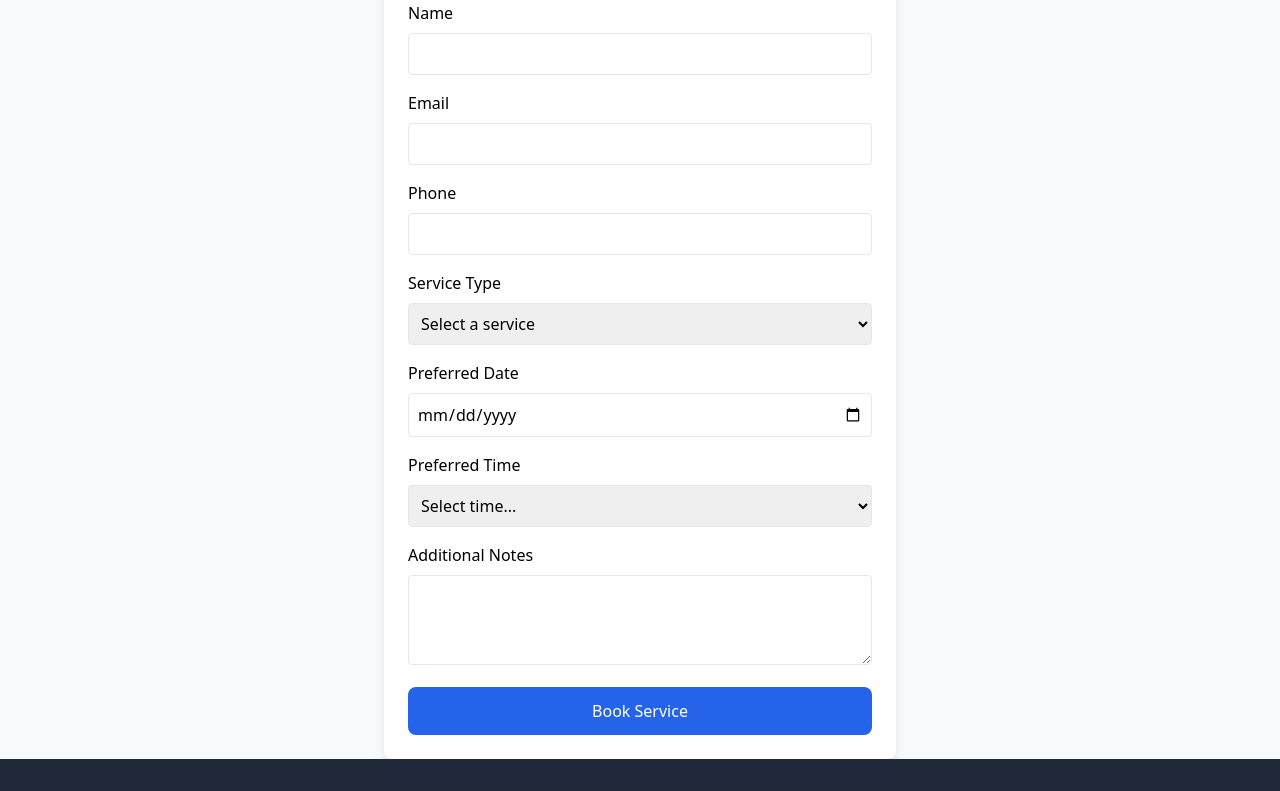
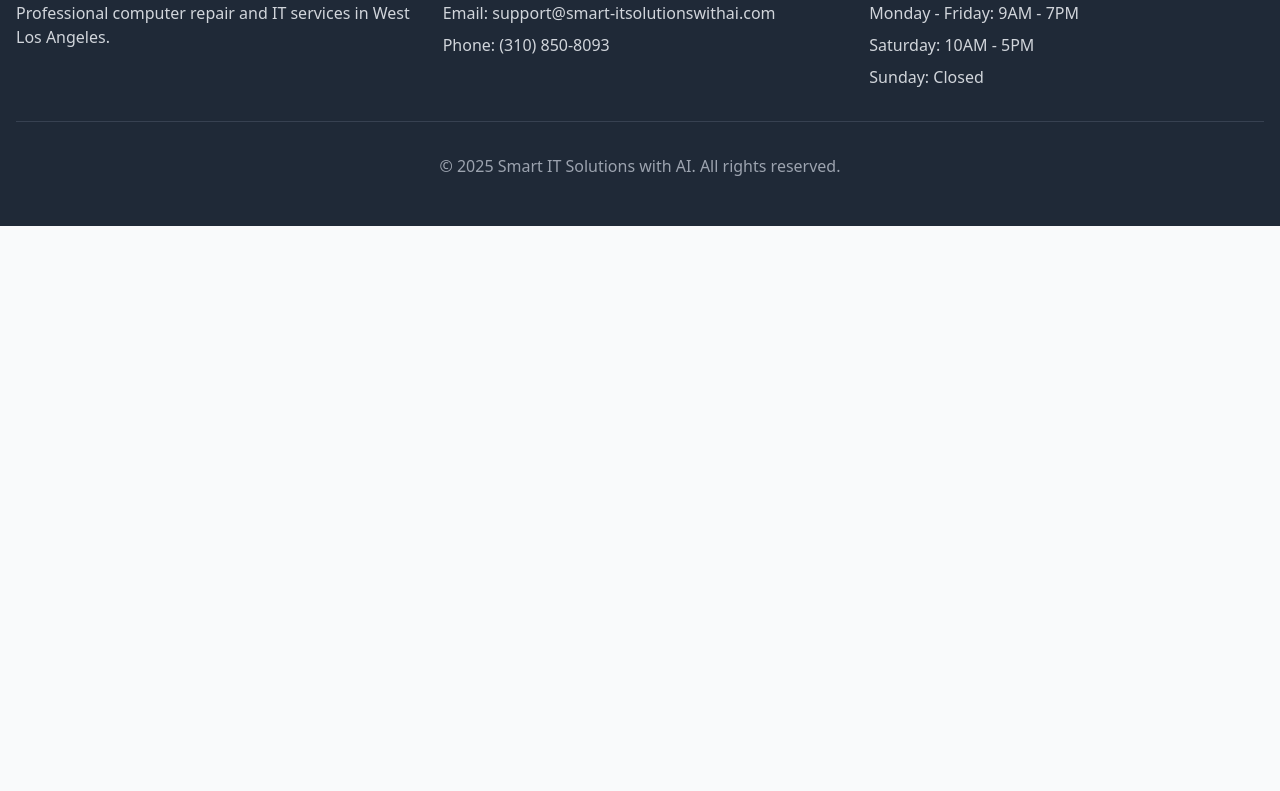
Before and after one commit to starFighter61/west-la-computer-expert, a website: page index.html in a window 1280 px wide. Shown: the part 2535-3326 px from the top of the page. After the commit the page ends 2761 px from the top, so only its background shows below. Drawn offline with nearby package versions, Linux system fonts and the light colour scheme.

Commit message:
Fix booking form and button functionality

```diff
--- a/index.html
+++ b/index.html
@@ -341,7 +341,7 @@
                         <h3 class="text-xl font-semibold mb-2">Hardware Repair</h3>
                         <p class="text-gray-600 mb-4">Expert diagnosis and repair of computer hardware issues</p>
                         <div class="text-blue-600 font-medium mb-4">Starting from $49</div>
-                        <button class="bg-blue-600 text-white px-6 py-2 rounded-lg hover:bg-blue-700 transition duration-200 w-full" data-service="Hardware Repair">
+                        <button class="book-service-btn bg-blue-600 text-white px-6 py-2 rounded-lg hover:bg-blue-700 transition duration-200 w-full" data-service="Hardware Repair">
                             Book Now
                         </button>
                     </div>
@@ -355,7 +355,7 @@
                         <h3 class="text-xl font-semibold mb-2">Data Recovery</h3>
                         <p class="text-gray-600 mb-4">Professional recovery of lost or corrupted data</p>
                         <div class="text-blue-600 font-medium mb-4">Starting from $79</div>
-                        <button class="bg-blue-600 text-white px-6 py-2 rounded-lg hover:bg-blue-700 transition duration-200 w-full" data-service="Data Recovery">
+                        <button class="book-service-btn bg-blue-600 text-white px-6 py-2 rounded-lg hover:bg-blue-700 transition duration-200 w-full" data-service="Data Recovery">
                             Book Now
                         </button>
                     </div>
@@ -368,8 +368,8 @@
                         </div>
                         <h3 class="text-xl font-semibold mb-2">Virus Removal</h3>
                         <p class="text-gray-600 mb-4">Complete virus and malware removal service</p>
-                        <div class="text-blue-600 font-medium mb-4">Starting from $59</div>
-                        <button class="bg-blue-600 text-white px-6 py-2 rounded-lg hover:bg-blue-700 transition duration-200 w-full" data-service="Virus Removal">
+                        <div class="text-blue-600 font-medium mb-4">Starting from $69</div>
+                        <button class="book-service-btn bg-blue-600 text-white px-6 py-2 rounded-lg hover:bg-blue-700 transition duration-200 w-full" data-service="Virus Removal">
                             Book Now
                         </button>
                     </div>
@@ -388,26 +388,27 @@
         </div>
     </main>
 
-    <div id="booking-form">
+    <div id="booking-form" style="display: none;">
         <div class="container mx-auto px-4">
             <h2 class="text-3xl font-bold text-center mb-8">Book a Service</h2>
             <form id="service-booking-form" class="max-w-lg mx-auto bg-white p-6 rounded-lg shadow-lg">
                 <div class="space-y-4">
                     <div>
-                        <label for="booking-name" class="block mb-2 font-medium">Name</label>
-                        <input type="text" id="booking-name" name="booking-name" class="w-full p-2 border rounded" required>
+                        <label for="name" class="block mb-2 font-medium">Name</label>
+                        <input type="text" id="name" name="name" class="w-full p-2 border rounded" required>
                     </div>
                     <div>
-                        <label for="booking-email" class="block mb-2 font-medium">Email</label>
-                        <input type="email" id="booking-email" name="booking-email" class="w-full p-2 border rounded" required>
+                        <label for="email" class="block mb-2 font-medium">Email</label>
+                        <input type="email" id="email" name="email" class="w-full p-2 border rounded" required>
                     </div>
                     <div>
-                        <label for="booking-phone" class="block mb-2 font-medium">Phone</label>
-                        <input type="tel" id="booking-phone" name="booking-phone" class="w-full p-2 border rounded" required>
+                        <label for="phone" class="block mb-2 font-medium">Phone</label>
+                        <input type="tel" id="phone" name="phone" class="w-full p-2 border rounded" required>
                     </div>
                     <div>
-                        <label for="booking-service" class="block mb-2 font-medium">Service Type</label>
-                        <select id="booking-service" name="booking-service" class="w-full p-2 border rounded" required>
+                        <label for="service-type" class="block mb-2 font-medium">Service Type</label>
+                        <input type="hidden" id="service-type" name="service-type">
+                        <select id="service-select" class="w-full p-2 border rounded" required>
                             <option value="">Select a service</option>
                             <option value="Hardware Repair">Hardware Repair</option>
                             <option value="Software Issue">Software Issue</option>
@@ -417,21 +418,8 @@
                         </select>
                     </div>
                     <div>
-                        <label for="booking-date" class="block mb-2 font-medium">Preferred Date</label>
-                        <input type="date" id="booking-date" name="booking-date" class="w-full p-2 border rounded" required>
-                    </div>
-                    <div>
-                        <label for="booking-time" class="block mb-2 font-medium">Preferred Time</label>
-                        <select id="booking-time" name="booking-time" class="w-full p-2 border rounded" required>
-                            <option value="">Select time...</option>
-                            <option value="Morning (9AM - 12PM)">Morning (9AM - 12PM)</option>
-                            <option value="Afternoon (12PM - 4PM)">Afternoon (12PM - 4PM)</option>
-                            <option value="Evening (4PM - 7PM)">Evening (4PM - 7PM)</option>
-                        </select>
-                    </div>
-                    <div>
-                        <label for="booking-notes" class="block mb-2 font-medium">Additional Notes</label>
-                        <textarea id="booking-notes" name="booking-notes" class="w-full p-2 border rounded" rows="3"></textarea>
+                        <label for="message" class="block mb-2 font-medium">Additional Notes</label>
+                        <textarea id="message" name="message" class="w-full p-2 border rounded" rows="3"></textarea>
                     </div>
                     <button type="submit" class="bg-blue-600 text-white px-6 py-3 rounded-lg hover:bg-blue-700 transition duration-200 w-full">
                         Book Service
```
